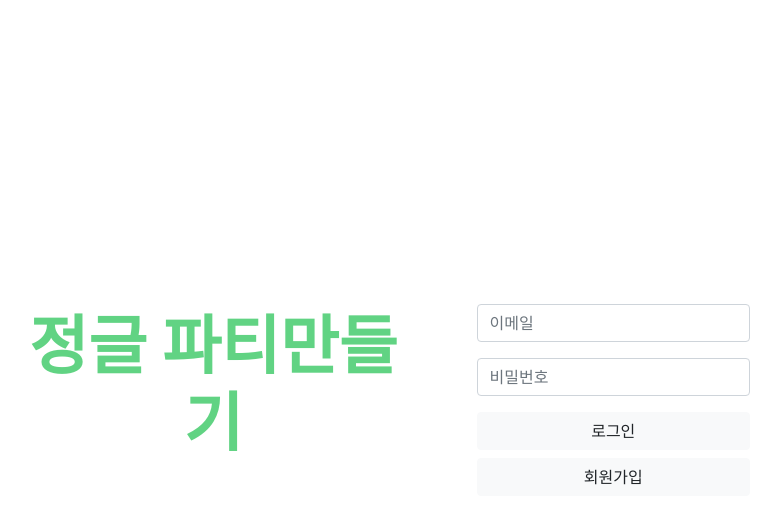
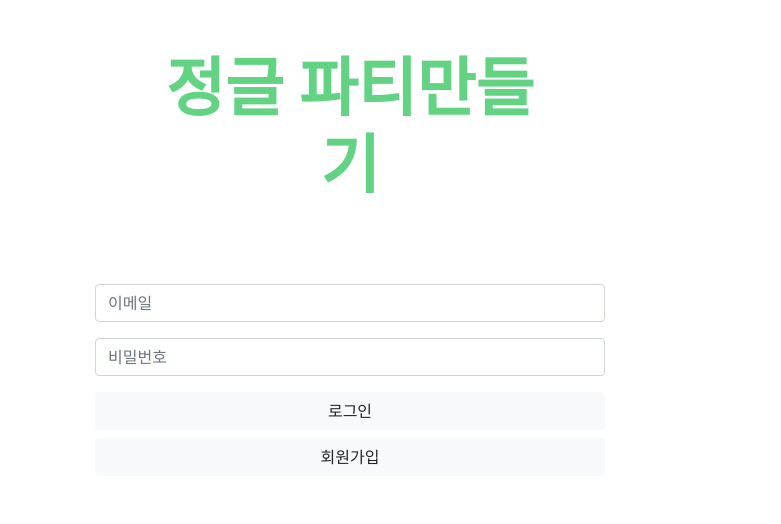
Before and after one commit to jeeyuni/9-week0-cart, a plain HTML site: page templates/logIn.html in a window 1280 px wide. Shown: the whole page, without its empty margins (290-1071 px from the left). Drawn offline with nearby package versions, Linux system fonts and the light colour scheme.

Commit message:
로그인 세로정렬

```diff
--- a/templates/logIn.html
+++ b/templates/logIn.html
@@ -25,11 +25,11 @@
     }
 
     .login-container {
-      display: flex;
+
       justify-content: center;
       align-items: center;
       height: 100vh;
-      max-width: 800px;
+      width: 510px;
     }
 
     .title {
```
Also changed, not shown: 1 other file.
